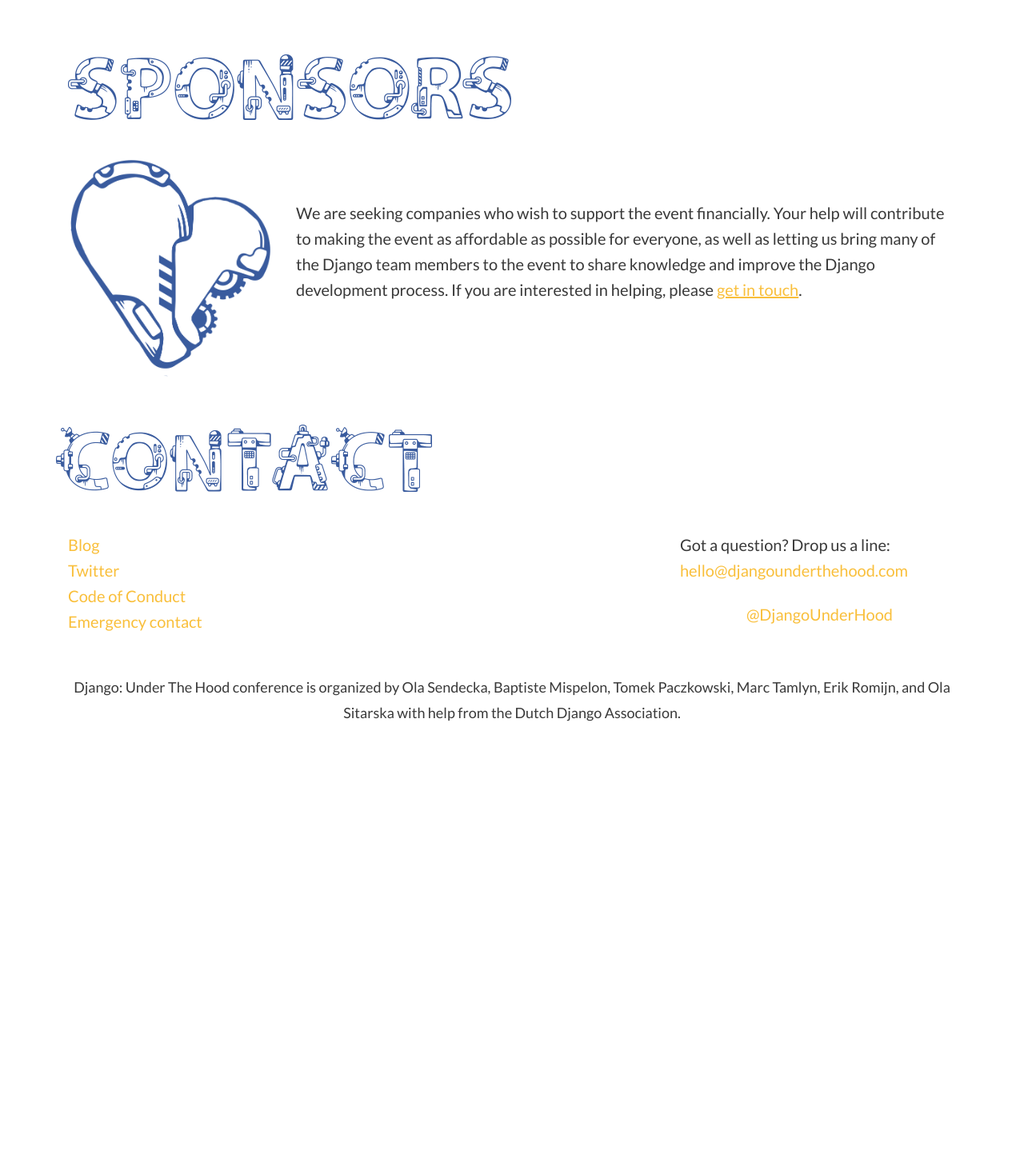
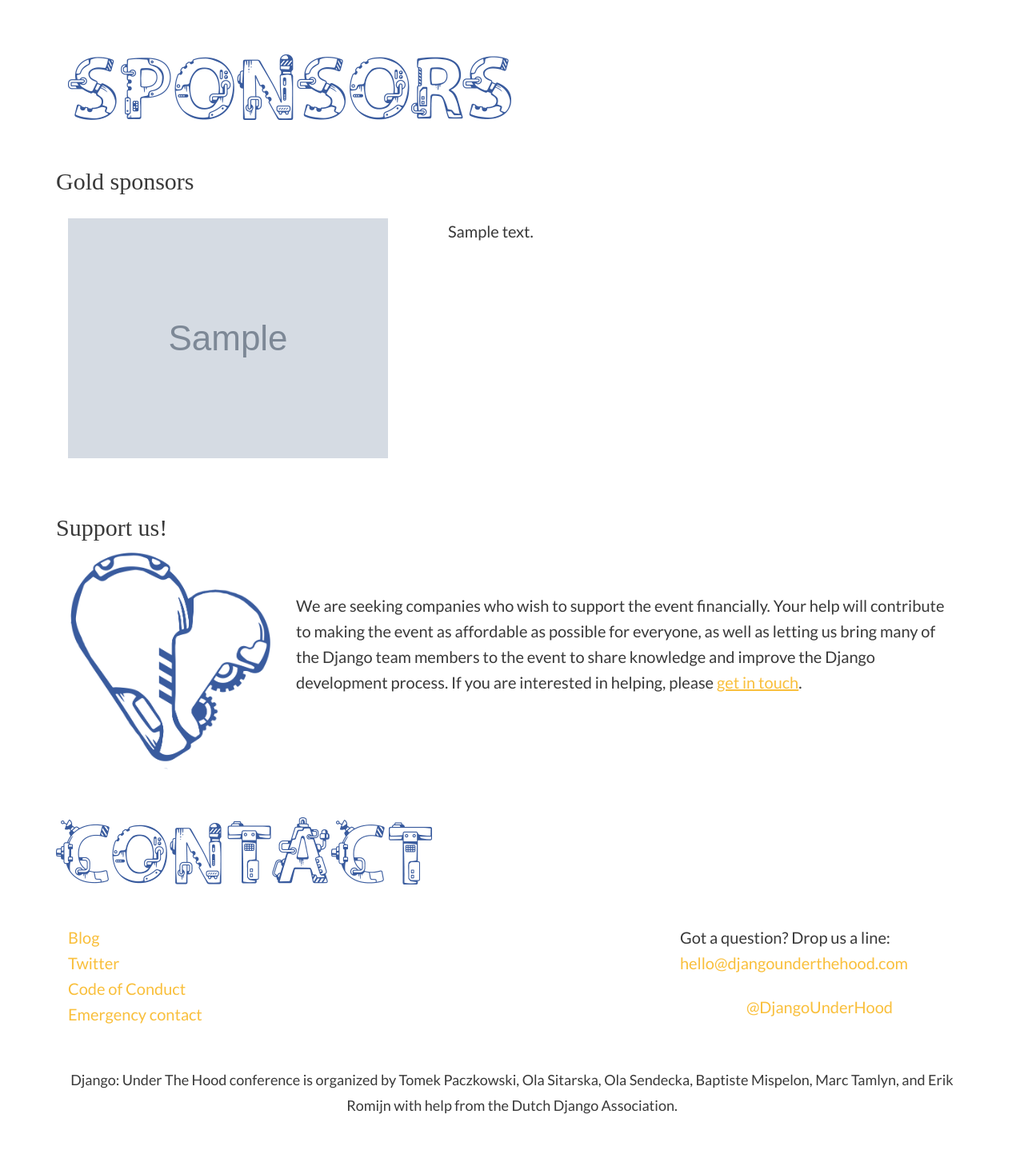
Before and after one commit to djangounderthehood/duh-web, a Django app: page / in a window 1280 px wide. Shown: the part 3424-4892 px from the top of the page at 80% size. Before the commit the page ends 4326 px from the top, so only its background shows below. Run offline with Django 3.2, Linux system fonts and the light colour scheme; tables that the repository leaves empty hold one stand-in row (values such as "Sample post"); grey boxes marked "Sample" are stand-in pictures; some libraries are stand-ins or nearby versions; some web fonts are replaced.

Commit message:
Added displaying sponsors

```diff
--- a/templates/_sponsors.html
+++ b/templates/_sponsors.html
@@ -7,7 +7,49 @@
         </h2>
     </div>
 </div>
+
+{% if sponsors.gold.count > 0 %}<h3>Gold sponsors</h3>{% endif %}
+{% for sponsor in sponsors.gold %}
 <div class="row">
+    <div class="col-md-5">
+        <a href="{{ sponsor.url }}" target="_blank">
+            <img src="{{ sponsor.logo.url }}" alt="{{ sponsor.name }}" title="{{ sponsor.name }}"/>
+        </a>
+    </div>
+    <div class="col-md-7">
+        {{ sponsor.linkified_description|linebreaks }}
+    </div>
+</div>
+{% endfor %}
+
+{% if sponsors.silver.count > 0 %}<h3>Silver sponsors</h3>{% endif %}
+{% for chunk in sponsors.silver|chunkify:3 %}
+    <div class="row">
+    {% for sponsor in chunk %}
+        <div class="col-md-4">
+            <a href="{{ sponsor.url }}" target="_blank">
+                <img src="{{ sponsor.logo.url }}" alt="{{ sponsor.name }}" title="{{ sponsor.name }}"/>
+            </a>
+        </div>
+    {% endfor %}
+    </div>
+{% endfor %}
+
+{% if sponsors.partner.count > 0 %}<h3>Partners</h3>{% endif %}
+{% for chunk in sponsors.partner|chunkify:3 %}
+    <div class="row">
+    {% for sponsor in chunk %}
+        <div class="col-md-4">
+            <a href="{{ sponsor.url }}" target="_blank">
+                <img src="{{ sponsor.logo.url }}" alt="{{ sponsor.name }}" title="{{ sponsor.name }}"/>
+            </a>
+        </div>
+    {% endfor %}
+    </div>
+{% endfor %}
+
+<div class="row">
+    <h3>Support us!</h3>
     <div class="col-md-3 heart">
         <div class="wrapper">
             <img src="{% static 'img/heart.png' %}" />
```
